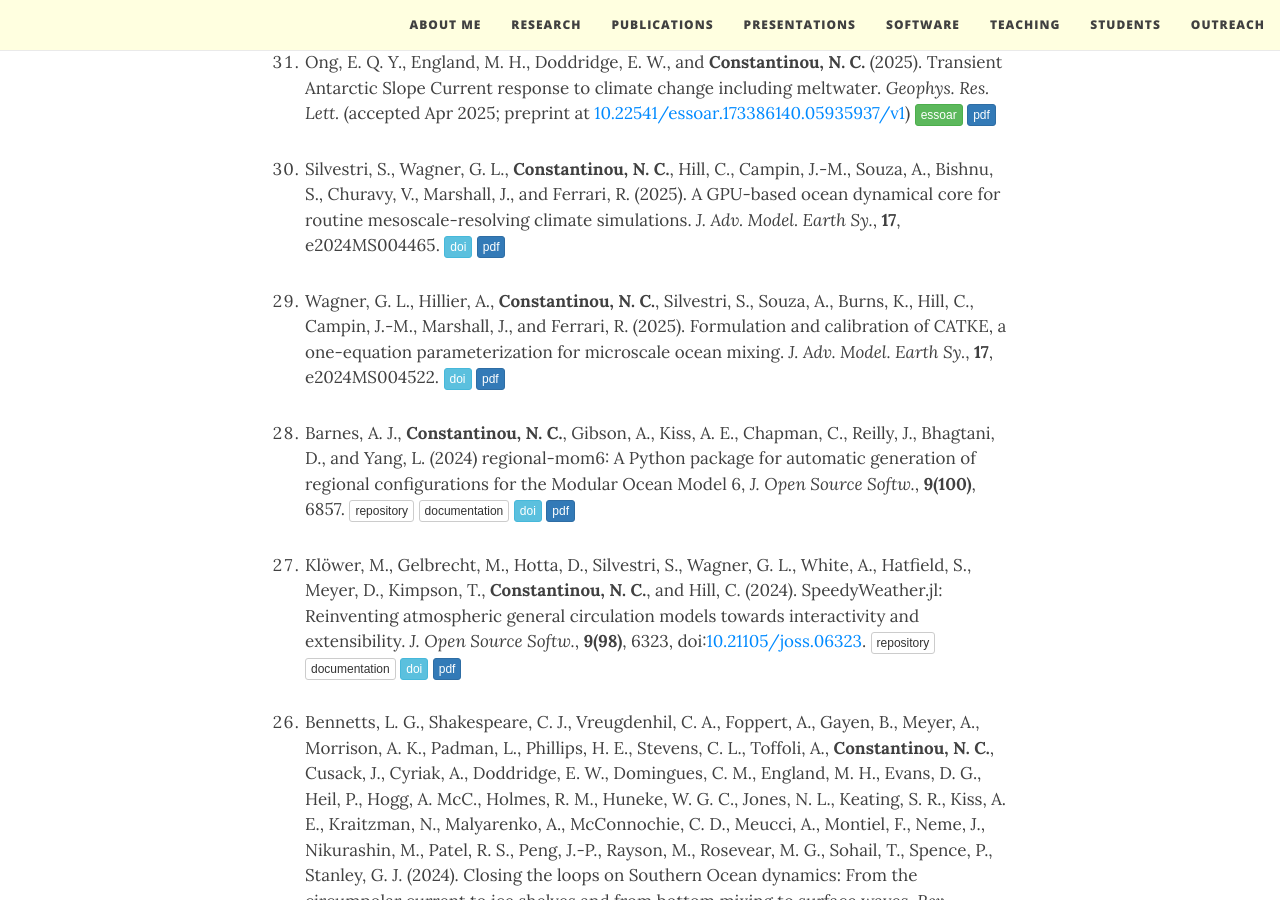
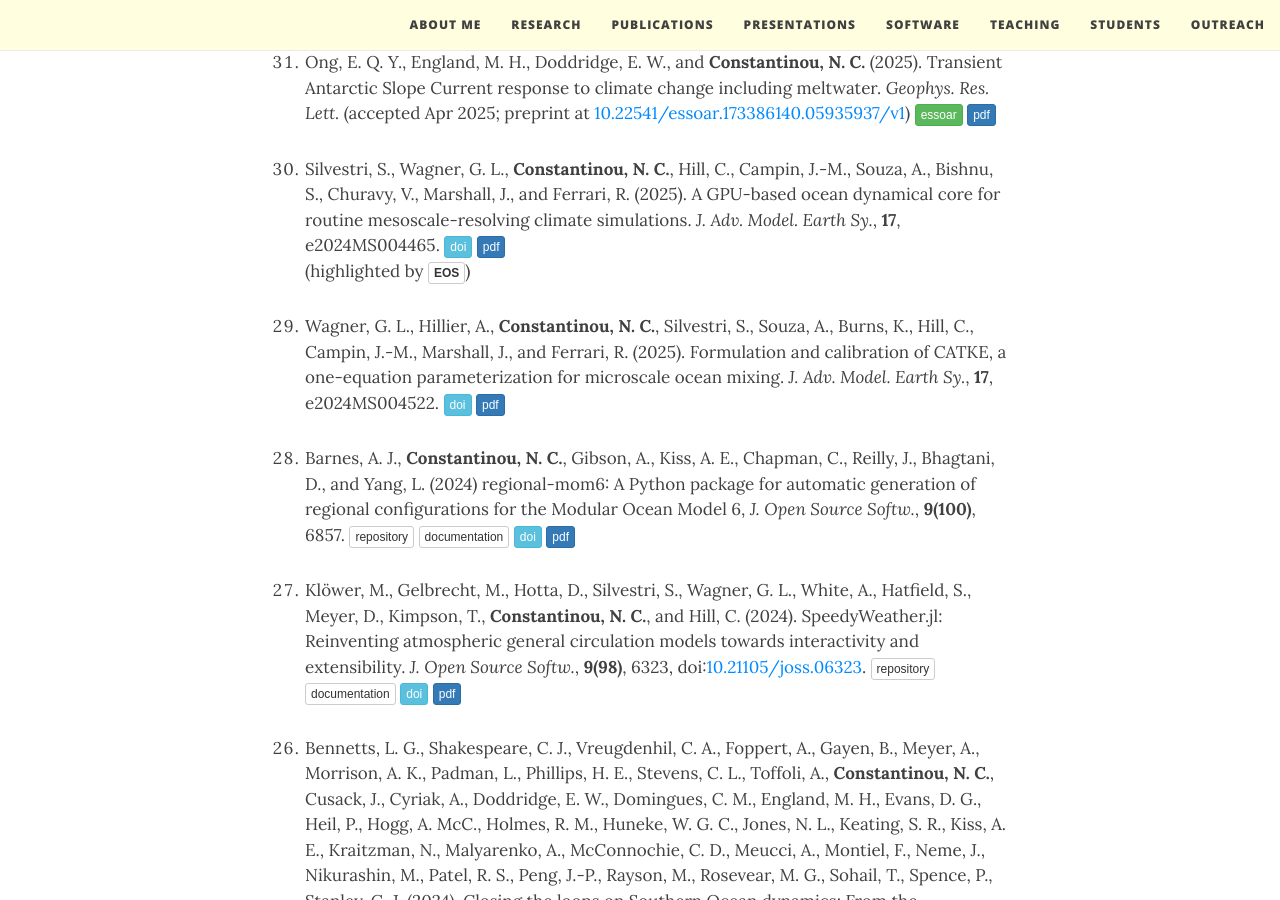
Before and after one commit to navidcy/navidcy.github.io, a Jekyll site: the page built from publications.md, in a window 1280 px wide and 900 px high, scrolled down 1290 px. Built offline with Jekyll 4.4.1, drawn with Linux system fonts in a browser that asks for light colours; nearby versions of some CDN libraries; comment, search, counter and statistics services are not loaded.

Commit message:
add EOS highlight

```diff
--- a/publications.md
+++ b/publications.md
@@ -40,6 +40,7 @@ title: Publications
 
 
 0. Silvestri, S., Wagner, G. L., **Constantinou, N. C.**, Hill, C., Campin, J.-M., Souza, A., Bishnu, S., Churavy, V., Marshall, J., and Ferrari, R. (2025). A GPU-based ocean dynamical core for routine mesoscale-resolving climate simulations. _J. Adv. Model. Earth Sy._, **17**, e2024MS004465. [<span class="btn btn-info btn-xs{{end}}" style="font-family:sans-serif;">doi</span>][mesoscale-gpu-dycore-doi]{:target="_blank"} [<span class="btn btn-primary btn-xs{{end}}" style="font-family:sans-serif;">pdf</span>][mesoscale-gpu-dycore] <span align="right" class='altmetric-embed' data-badge-type="2" data-condensed="true" data-hide-less-than="2" data-doi="10.1029/2024MS004465"></span><br/>
+(highlighted by [<span class="btn btn-default btn-xs{{end}}" style="font-family:sans-serif;"><b>EOS</b></span>][mesoscale-gpu-dycore-eos]{:target="_blank"})<br/>
 
 
 0. Wagner, G. L., Hillier, A., **Constantinou, N. C.**, Silvestri, S., Souza, A., Burns, K., Hill, C., Campin, J.-M., Marshall, J., and Ferrari, R. (2025). Formulation and calibration of CATKE, a one-equation parameterization for microscale ocean mixing. _J. Adv. Model. Earth Sy._, **17**, e2024MS004522. [<span class="btn btn-info btn-xs{{end}}" style="font-family:sans-serif;">doi</span>][catke-physics-doi]{:target="_blank"} [<span class="btn btn-primary btn-xs{{end}}" style="font-family:sans-serif;">pdf</span>][catke-physics] <span align="right" class='altmetric-embed' data-badge-type="2" data-condensed="true" data-hide-less-than="2" data-doi="10.1029/2024MS004522"></span><br/>
@@ -346,3 +347,4 @@ Selection of press coverage: [<span class="btn btn-default btn-xs{{end}}" style=
 [trackeddies-clexbrief]: https://climateextremes.org.au/research-brief-southern-ocean-vortices-are-changing/
 [EddySat-BtBc-clexbrief]: https://climateextremes.org.au/research-brief-features-on-ocean-floor-play-major-role-in-the-strength-of-acc/
 [clex-site]: https://climateextremes.org.au/
+[mesoscale-gpu-dycore-eos]: https://eos.org/editor-highlights/a-leap-toward-next-generation-ocean-models
```
